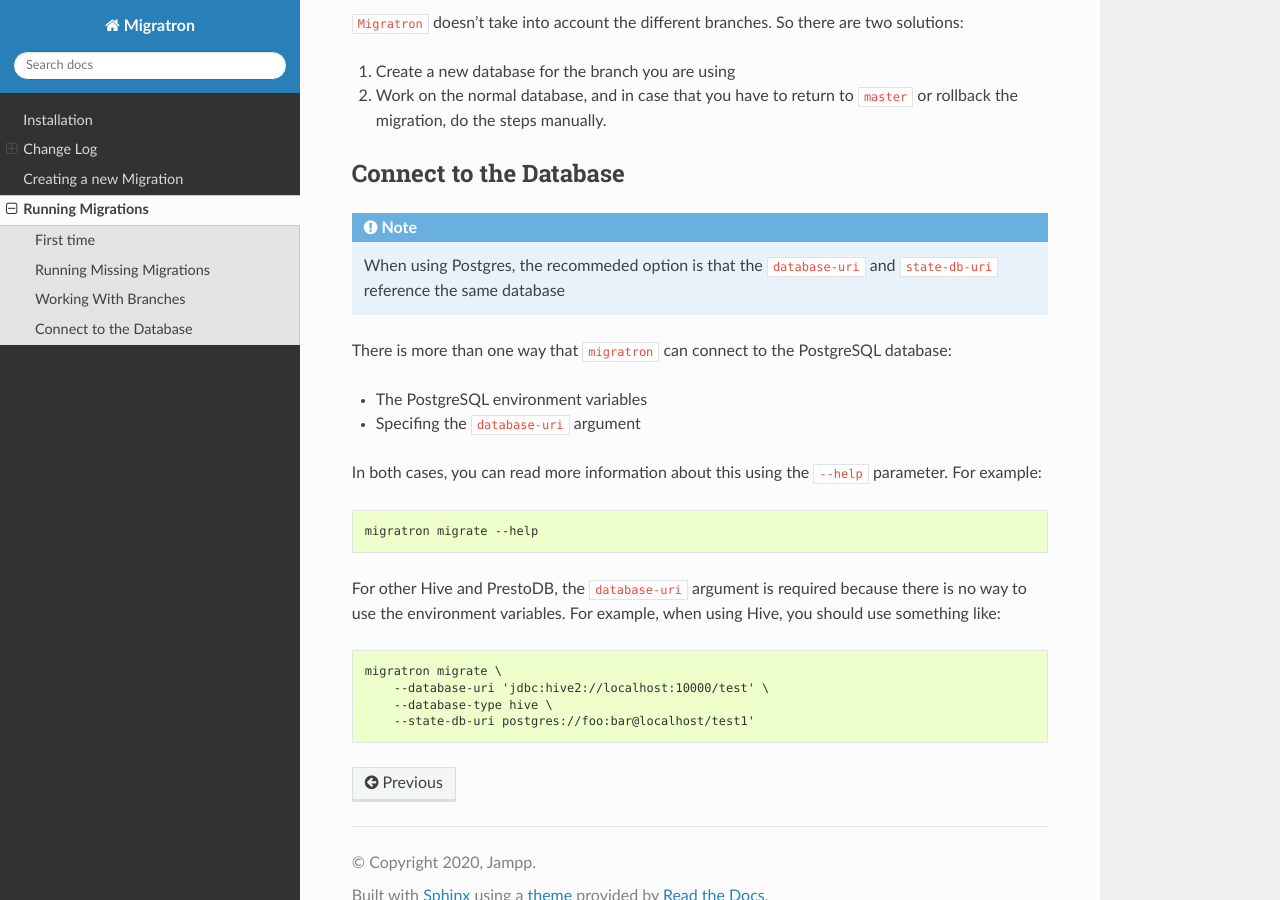
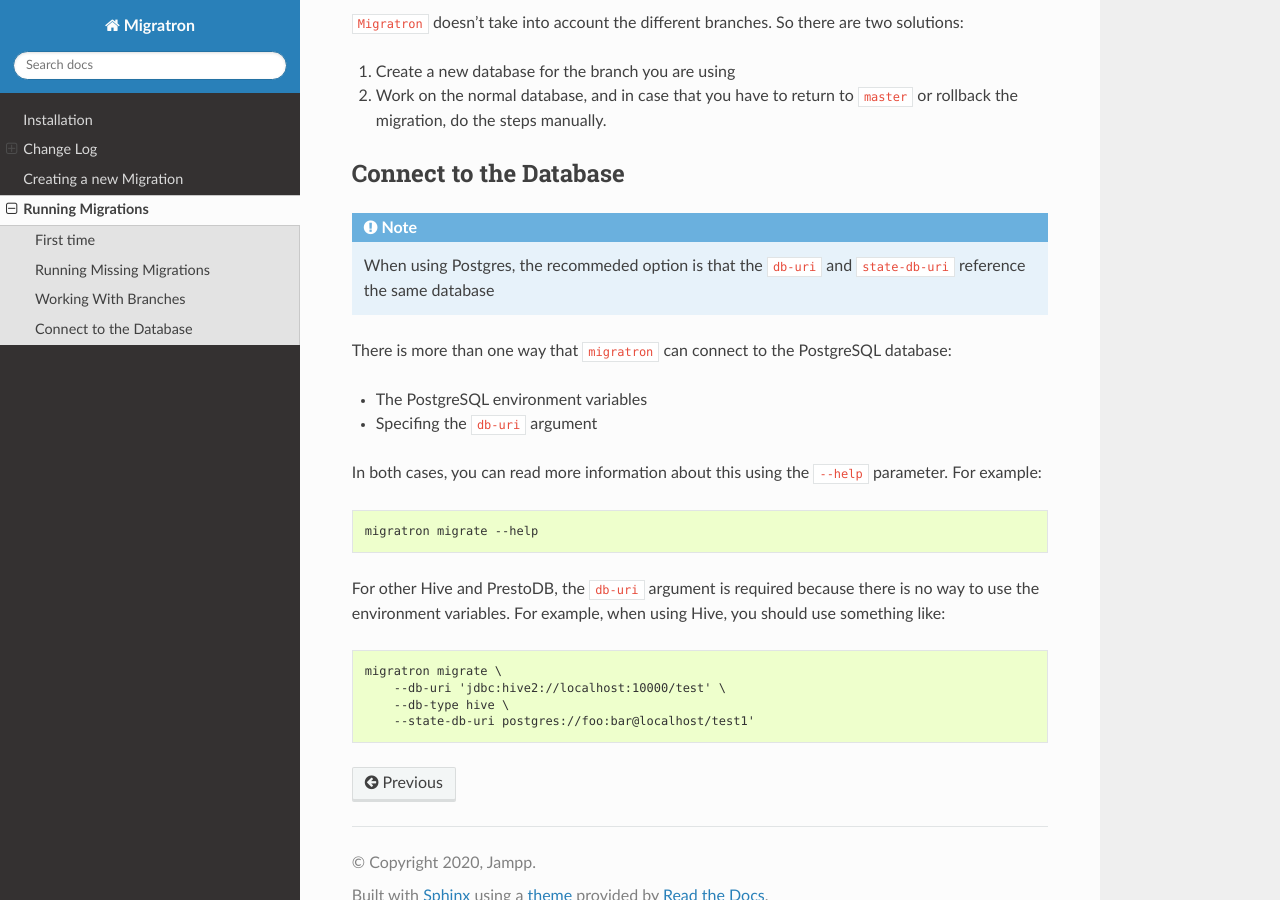
Before and after one commit to jampp/db-utils, a Sphinx documentation site: the page built from docs/running_migration.rst, in a window 1280 px wide and 900 px high, scrolled down 1073 px. Built offline with Sphinx 7.4.7 and the Read the Docs theme 2.0.0, drawn with Linux system fonts in a browser that asks for light colours.

Commit message:
CORE-3387: Rename the database-* parametrs

```diff
--- a/CHANGELOG.rst
+++ b/CHANGELOG.rst
@@ -27,6 +27,7 @@
 -------
 
 * Rename the package to migratron
+* Changed the ``--database-uri|type`` parameters to ``--db-uri|type``
 
 Bugfixes
 --------
--- a/docs/running_migration.rst
+++ b/docs/running_migration.rst
@@ -63,13 +63,13 @@
 .. note::
 
     When using Postgres, the recommeded option is that the
-    ``database-uri`` and ``state-db-uri`` reference the same database
+    ``db-uri`` and ``state-db-uri`` reference the same database
 
 There is more than one way that ``migratron`` can connect to the
 PostgreSQL database:
 
 - The PostgreSQL environment variables
-- Specifing the ``database-uri`` argument
+- Specifing the ``db-uri`` argument
 
 In both cases, you can read more information about this using the ``--help``
 parameter. For example:
@@ -79,13 +79,13 @@
     migratron migrate --help
 
 
-For other Hive and PrestoDB, the ``database-uri`` argument is required because
+For other Hive and PrestoDB, the ``db-uri`` argument is required because
 there is no way to use the environment variables. For example, when using Hive,
 you should use something like:
 
 .. code-block:: console
 
     migratron migrate \
-        --database-uri 'jdbc:hive2://localhost:10000/test' \
-        --database-type hive \
+        --db-uri 'jdbc:hive2://localhost:10000/test' \
+        --db-type hive \
         --state-db-uri postgres://foo:bar@localhost/test1'
```
Also changed, not shown: 4 other files.
